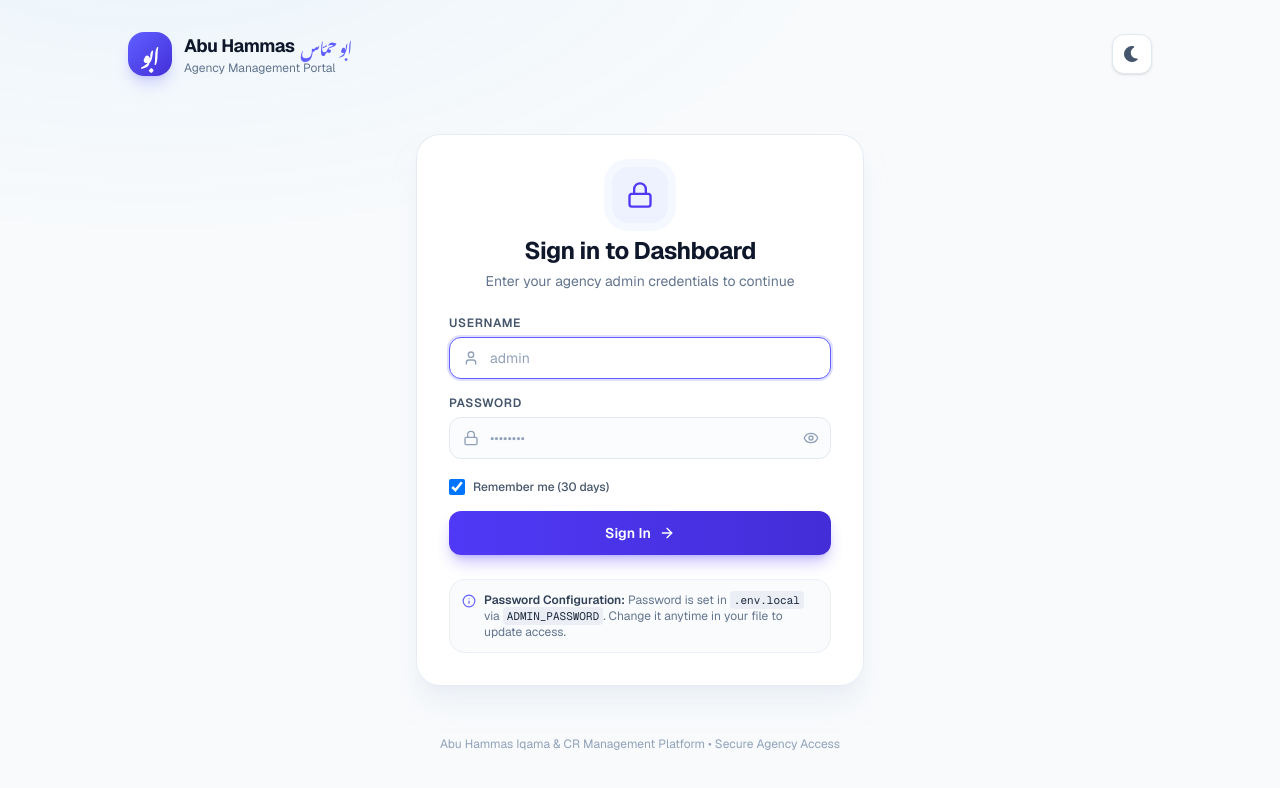
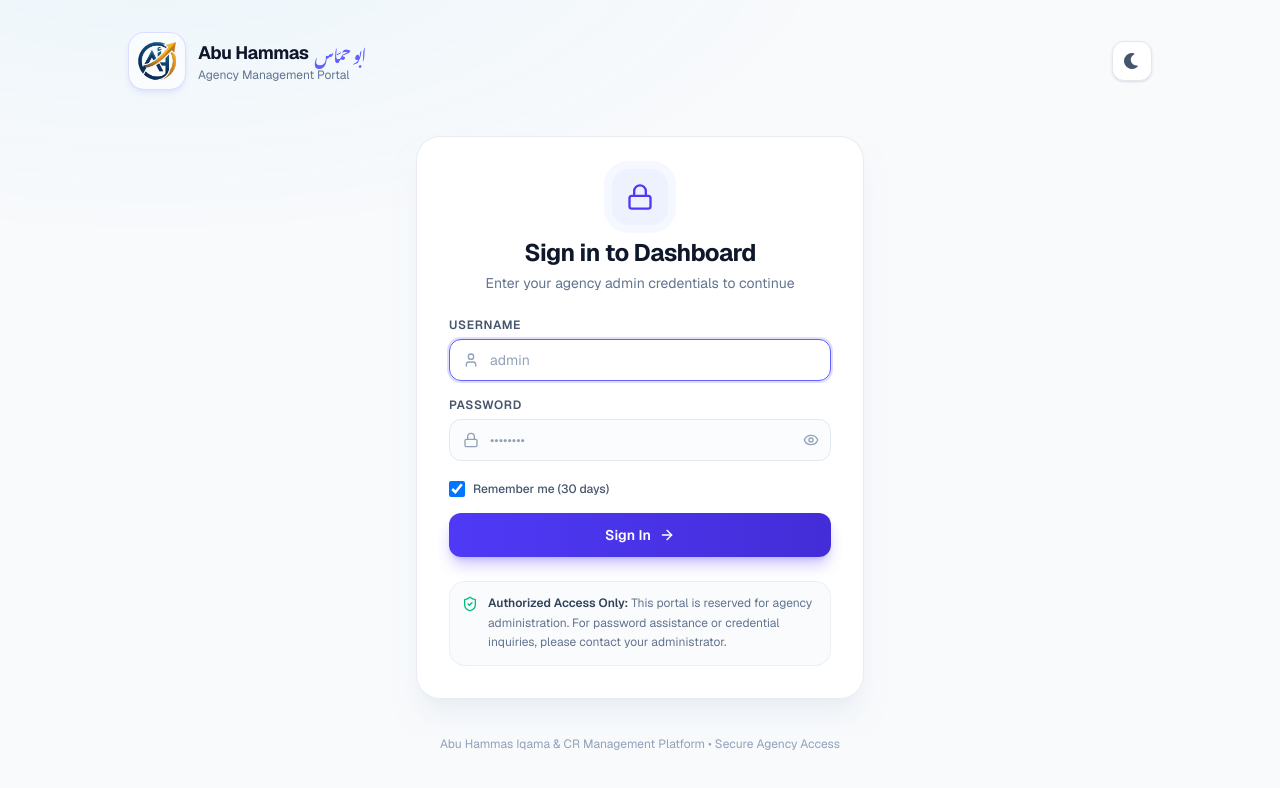
Before and after one commit to theubcoder/Abuhammas_Agency, a Next.js app: page /login in a window 1280 px wide. Shown: the top 788 px of the page. Built offline with nearby package versions, Linux system fonts and the light colour scheme; a web font is replaced by a local one.

Commit message:
add login

```diff
--- a/src/app/login/page.js
+++ b/src/app/login/page.js
@@ -11,6 +11,7 @@ import {
   Loader2,
   CheckCircle2,
   ShieldAlert,
+  ShieldCheck,
   ArrowRight,
   Info,
 } from "lucide-react";
@@ -133,8 +134,12 @@ export default function LoginPage() {
       {/* Top Bar with Agency Header & Theme Toggle */}
       <header className="mx-auto flex w-full max-w-5xl items-center justify-between pb-6">
         <div className="flex items-center gap-3">
-          <div className="flex h-11 w-11 items-center justify-center rounded-2xl bg-gradient-to-br from-indigo-500 to-indigo-700 text-white shadow-lg shadow-indigo-500/25">
-            <span className="font-urdu text-xl font-bold">ابو</span>
+          <div className="shrink-0 overflow-hidden rounded-2xl border border-indigo-500/20 bg-white/60 p-1.5 shadow-md shadow-indigo-500/10 backdrop-blur-sm dark:bg-slate-900/60 dark:border-slate-800">
+            <img
+              src="/images/Hammas-Logo.png"
+              alt="Hammas Logo"
+              className="h-10 w-10 object-contain sm:h-11 sm:w-11"
+            />
           </div>
           <div>
             <h1 className="text-lg font-bold tracking-tight text-slate-900 dark:text-white flex items-center gap-1.5">
@@ -331,15 +336,15 @@ export default function LoginPage() {
             </button>
           </form>
 
-          {/* Config Note / Helper Card */}
+          {/* Security & Assistance Note */}
           <div className="mt-6 rounded-2xl border border-slate-200/60 bg-slate-50/70 p-3 text-xs text-slate-500 dark:border-slate-800/60 dark:bg-slate-950/40 dark:text-slate-400">
-            <div className="flex items-start gap-2">
-              <Info className="mt-0.5 h-3.5 w-3.5 shrink-0 text-indigo-500" />
-              <div>
+            <div className="flex items-start gap-2.5">
+              <ShieldCheck className="mt-0.5 h-4 w-4 shrink-0 text-emerald-500 dark:text-emerald-400" />
+              <div className="leading-relaxed">
                 <span className="font-semibold text-slate-700 dark:text-slate-300">
-                  Password Configuration:
+                  Authorized Access Only:
                 </span>{" "}
-                Password is set in <code className="rounded bg-slate-200/60 px-1 py-0.5 font-mono text-[11px] text-slate-800 dark:bg-slate-800 dark:text-slate-200">.env.local</code> via <code className="rounded bg-slate-200/60 px-1 py-0.5 font-mono text-[11px] text-slate-800 dark:bg-slate-800 dark:text-slate-200">ADMIN_PASSWORD</code>. Change it anytime in your file to update access.
+                This portal is reserved for agency administration. For password assistance or credential inquiries, please contact your administrator.
               </div>
             </div>
           </div>
```
